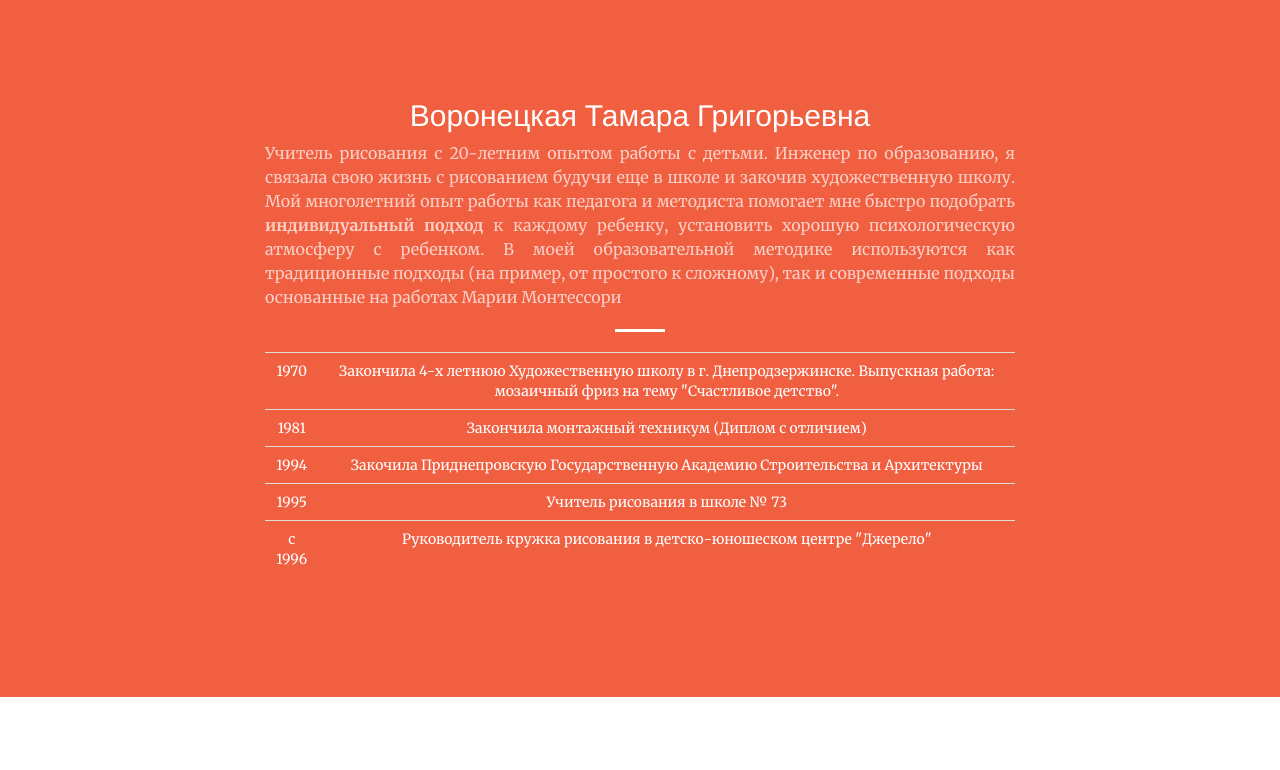
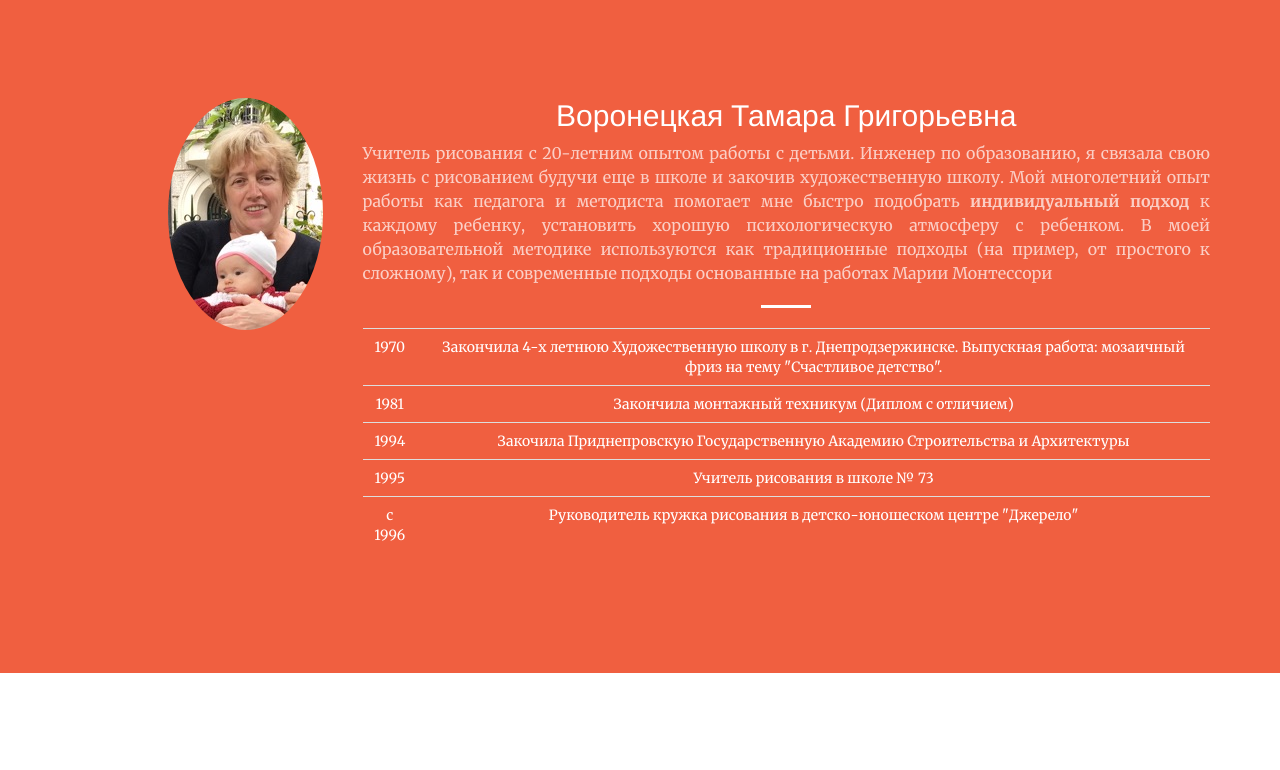
Before and after one commit to yev/risovanie, a plain HTML site: page index.html in a window 1280 px wide. Shown: the part 802-1572 px from the top of the page. Drawn offline with nearby package versions, Linux system fonts and the light colour scheme.

Commit message:
add photo

```diff
--- a/index.html
+++ b/index.html
@@ -86,7 +86,11 @@
     <section class="bg-primary" id="about">
         <div class="container">
             <div class="row">
-                <div class="col-lg-8 col-lg-offset-2 text-center">
+                <div class="col-lg-1 col-lg-offset-1" >
+                    <img class="img-circle" alt="Воронецкая Тамара" src="img/author.jpg"/>
+                </div>
+                <div class="col-lg-9 col-lg-offset-1 text-center">
+
                     <h2 class="section-heading">Воронецкая Тамара Григорьевна</h2>
                     <p class="text-faded text-justify">Учитель рисования с 20-летним опытом работы с детьми. Инженер по образованию, я связала свою жизнь с рисованием будучи еще в школе и закочив художественную школу. Мой многолетний опыт работы как педагога и методиста
                         помогает мне быстро подобрать <strong>индивидуальный подход</strong> к каждому ребенку, установить хорошую психологическую атмосферу с ребенком. В моей образовательной методике используются как традиционные подходы (на пример, от простого к сложному), так и современные подходы основанные на работах Марии Монтессори</p>
```
Also changed, not shown: img/author.jpg (added).
